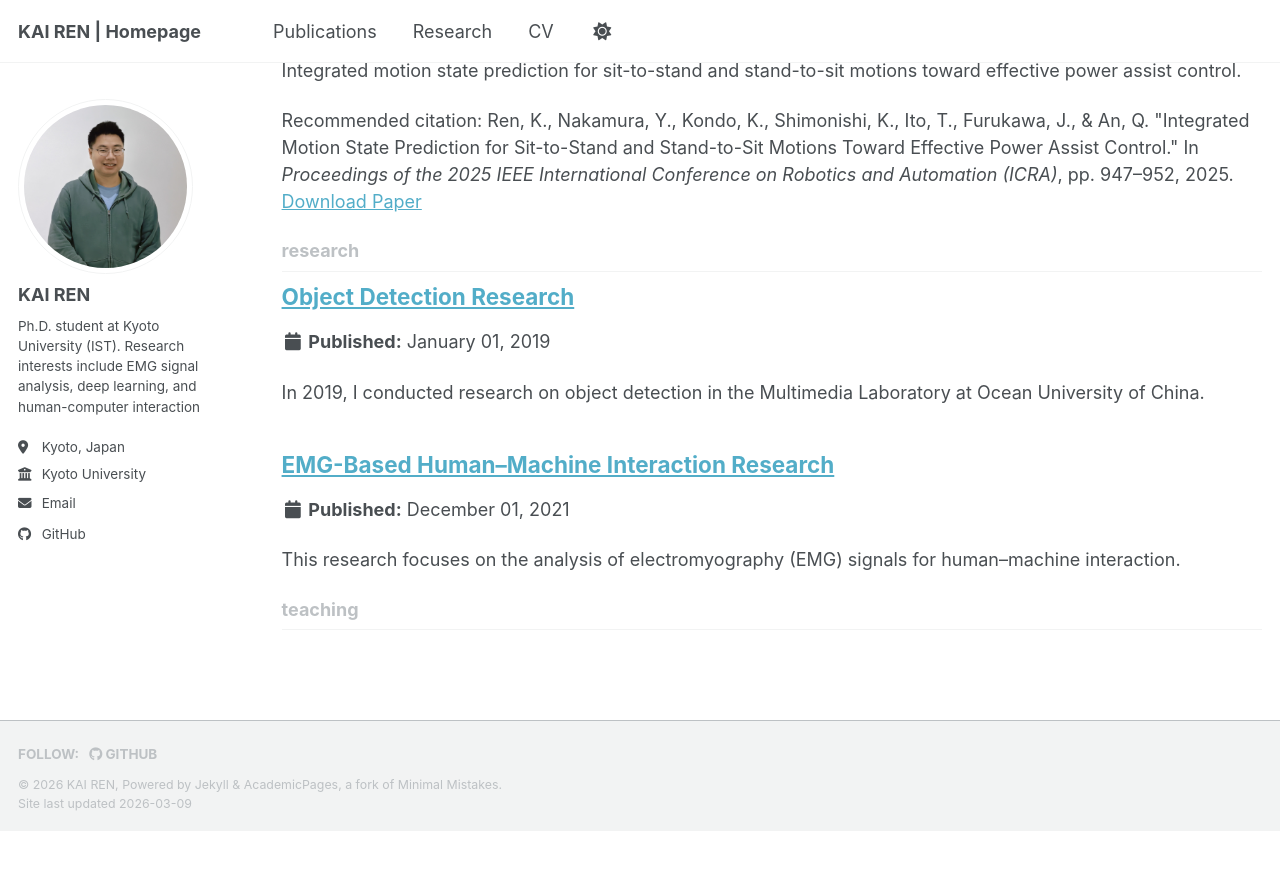
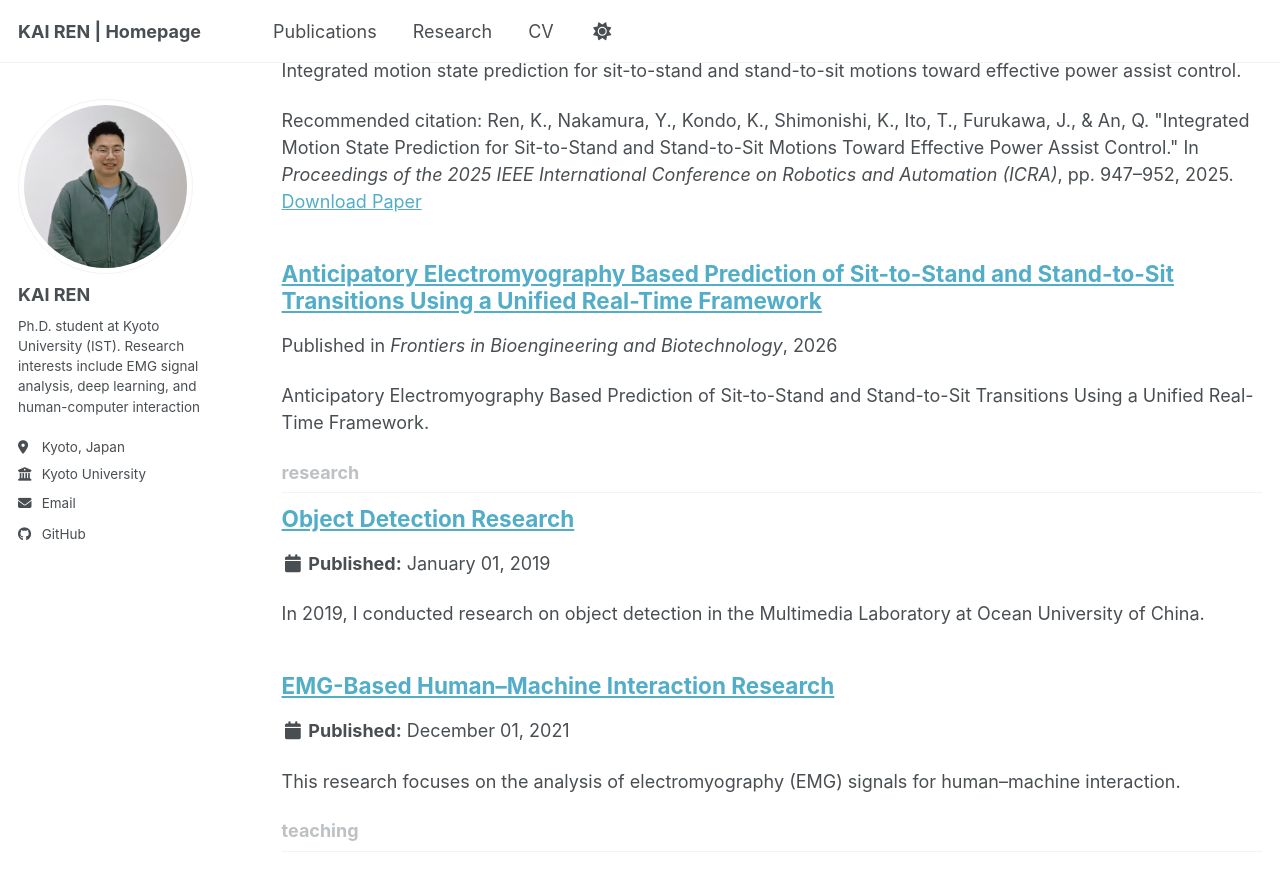
Before and after one commit to adamrek/adamrek.github.io, a Jekyll site: the page built from _pages/collection-archive.html, in a window 1280 px wide and 900 px high, scrolled down 1518 px. Shown: the top 891 px of the window. Built offline with Jekyll 4.4.1, drawn with Linux system fonts in a browser that asks for light colours; a script bundle is joined from its source files by our own code; library files that are not in the unit come from our copies; before the commit the page ends 2349 px from its top, so only the background shows below that.

Commit message:
Update 2026-Frontiers.md

```diff
--- a/_publications/2026-Frontiers.md
+++ b/_publications/2026-Frontiers.md
@@ -1,3 +1,11 @@
---
-title:"Anticipatory Electromyography Based Prediction of Sit-to-Stand and Stand-to-Sit Transitions Using a Unified Real-Time Framework"
---
+---
+title: "Anticipatory Electromyography Based Prediction of Sit-to-Stand and Stand-to-Sit Transitions Using a Unified Real-Time Framework"
+collection: publications
+permalink: /publication/2026-Frontiers
+excerpt: "Anticipatory Electromyography Based Prediction of Sit-to-Stand and Stand-to-Sit Transitions Using a Unified Real-Time Framework."
+date: 2026-02-28
+venue: "Frontiers in Bioengineering and Biotechnology"
+category: J
+---
+
+**Authors:** **Kai Ren**, Yuichi Nakamura, Kazuaki Kondo, Kei Shimonishi, Takahide Ito, Jun-ichiro Furukawa, Qi An
```
